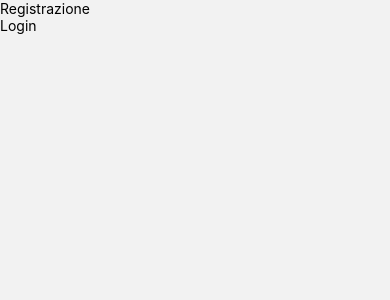
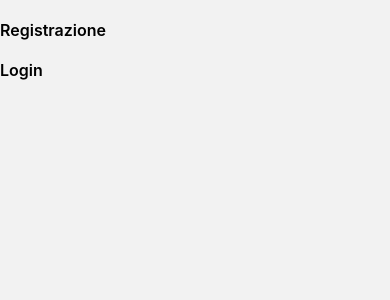
Before and after one commit to hellowaste/nospreco_frontend, a React Native app: screen /WelcomeScreen in a window 390 px wide. Shown: the top 300 px of the page. Built offline with nearby package versions, Linux system fonts and the light colour scheme.

Commit message:
Updated tab bar style

```diff
--- a/src/navigations/Navigators/SignedInStack.js
+++ b/src/navigations/Navigators/SignedInStack.js
@@ -27,11 +27,6 @@ const signedInScreenOptions = {
     },
     shadowRadius: 3.5,
   },
-  tabBarLabelStyle: {
-    fontSize: 8,
-    marginHorizontal: 2,
-    marginBottom: -10,
-  },
   tabBarActiveTintColor: '#009dff',
 };
 
--- a/src/screens/SignedOut/WelcomeScreen.js
+++ b/src/screens/SignedOut/WelcomeScreen.js
@@ -6,10 +6,12 @@ const WelcomeScreen = ({navigation}) => {
     <SafeAreaView>
       <TouchableOpacity
         onPress={() => navigation.navigate('RegistrationScreen')}>
-        <Text>Registrazione</Text>
+        <Text style={{fontSize: 16, fontWeight: '600', marginTop: 20}}>
+          Registrazione
+        </Text>
       </TouchableOpacity>
       <TouchableOpacity onPress={() => navigation.navigate('LoginScreen')}>
-        <Text>Login</Text>
+        <Text style={{fontSize: 16, fontWeight: '600', marginTop: 20}}>Login</Text>
       </TouchableOpacity>
     </SafeAreaView>
   );
```
